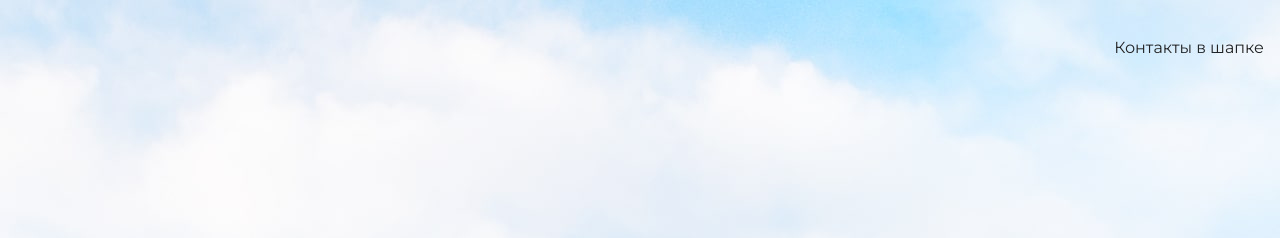
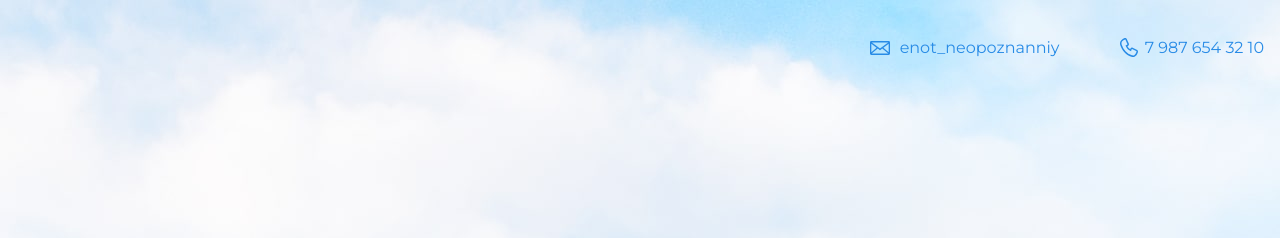
Before and after one commit to Grindelka/my--training-site, a plain HTML site: page index.html in a window 1280 px wide. Shown: the top 238 px of the page. Drawn offline with nearby package versions, Linux system fonts and the light colour scheme.

Commit message:
Изменение шапки

```diff
--- a/index.html
+++ b/index.html
@@ -1,16 +1,20 @@
 <!DOCTYPE html>
 <html lang="ru">
+
 <head>
   <meta charset="UTF-8">
   <link rel="stylesheet" href="style.css">
-    <link href="https://fonts.googleapis.com/css?family=Montserrat:400,500,700|Old+Standard+TT&display=swap&subset=cyrillic" rel="stylesheet">
+  <link
+    href="https://fonts.googleapis.com/css?family=Montserrat:400,500,700|Old+Standard+TT&display=swap&subset=cyrillic"
+    rel="stylesheet">
   <title>Портфолио Junior верстальщика</title>
 </head>
 
 <body>
   <header class="page-header">
     <div class="container">
-      Контакты в шапке
+      <a class="header-email" href="mailto:enot_neopoznanniy@gmail.com">enot_neopoznanniy</a>
+      <a class="header-phone" href="tel:+79876543210">7 987 654 32 10</a>
     </div>
   </header>
 
@@ -49,4 +53,5 @@
     </div>
   </footer>
 </body>
+
 </html>
```
Lines whose indentation alone changed are shown as unchanged.
